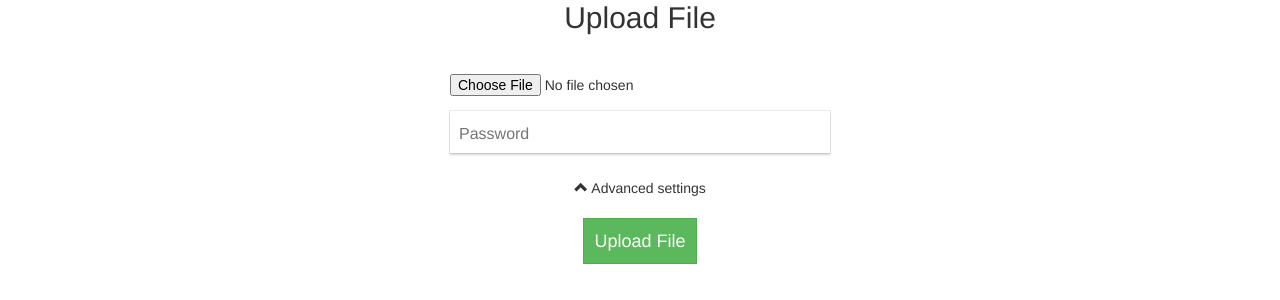
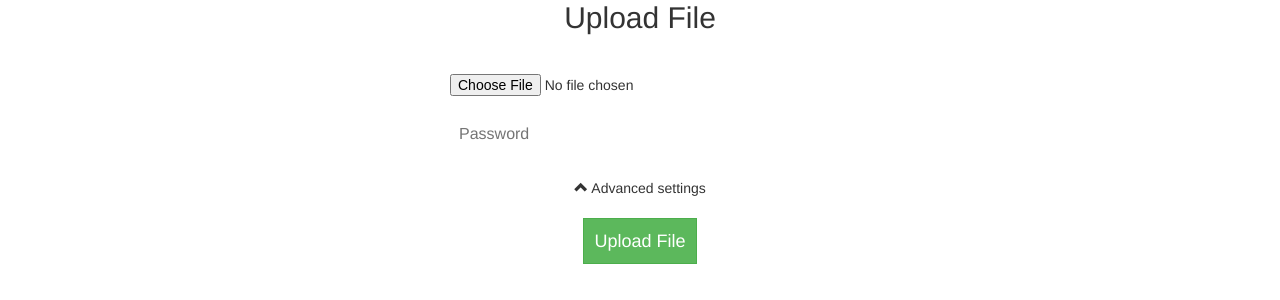
Before and after one commit to tempfiles-download/Frontend, a Jekyll site: the page built from frontend/index.html, in a window 1280 px wide. Shown: the part 278-578 px from the top of the page. Built offline with Jekyll 4.4.1, drawn with Linux system fonts in a browser that asks for light colours; the repository's description, which GitHub fills in, is left out.

```diff
--- a/frontend/css/tempfiles.scss
+++ b/frontend/css/tempfiles.scss
@@ -85,7 +85,6 @@ body.dark {
 }
 
 #upload-password {
-  box-shadow: 0 2px 2px 0 rgba(0,0,0,0.16), 0 0 0 1px rgba(0,0,0,0.08);
   width: 100%;
   height: 42px;
   border: medium none;
@@ -111,11 +110,11 @@ body.dark {
 }
 
 #max-views {
-width: 55px;
-color: #222;
-text-align: center;
-margin-left: 5px;
-margin-right: 10px;
+  width: 55px;
+  color: #222;
+  text-align: center;
+  margin-left: 5px;
+  margin-right: 10px;
 }
 
 .btn {
```
